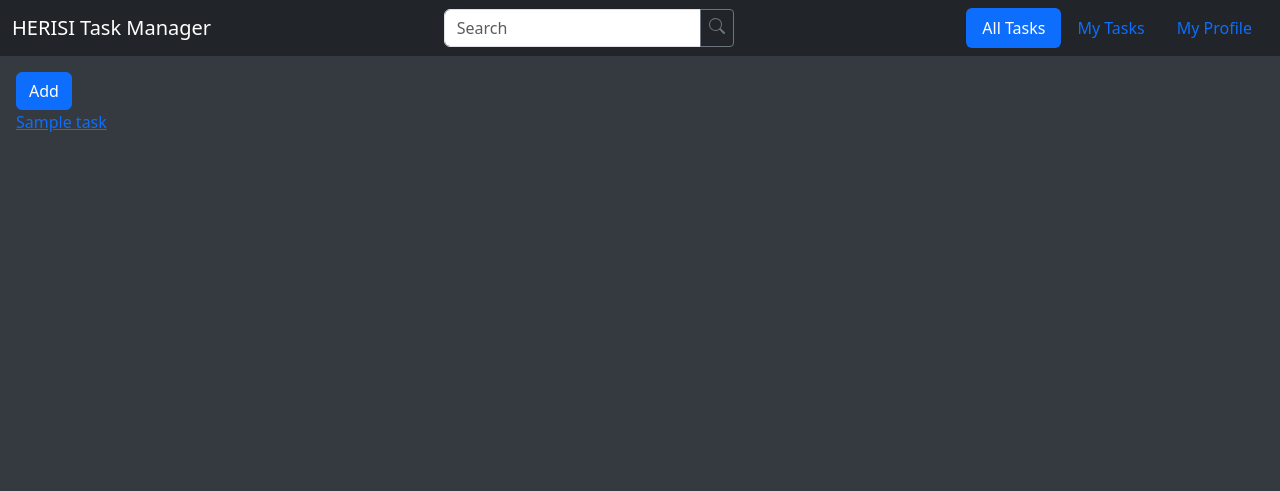
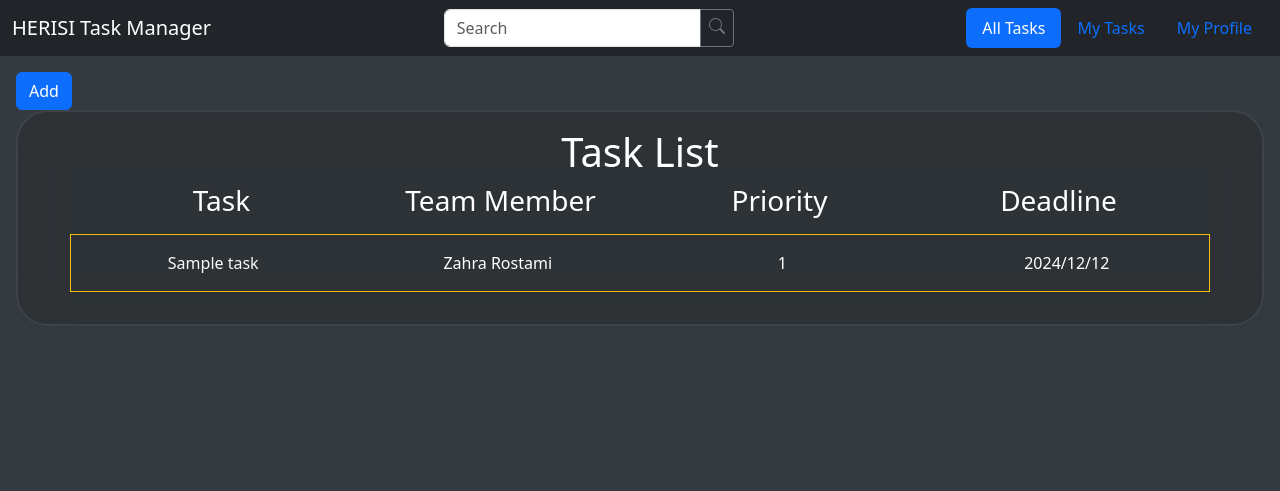
Before and after one commit to sadrayavar/djangoTemplate-taskManger, a Django app: page /myTasks/ in a window 1280 px wide. Shown: the top 491 px of the page. Run offline with Django 4.2, Linux system fonts and the light colour scheme; a user stored in the database is signed in; tables that the repository leaves empty hold one stand-in row (values such as "Sample post"); some libraries are stand-ins or nearby versions.

Commit message:
add: style to taskList

```diff
--- a/templates/Basic/styles.html
+++ b/templates/Basic/styles.html
@@ -16,4 +16,27 @@
   .content {
     flex: 1;
   }
+  .gradient-custom-2 {
+    /* fallback for old browsers */
+    background: #7e40f6;
+
+    /* Chrome 10-25, Safari 5.1-6 */
+    background: -webkit-linear-gradient(to right, rgba(126, 64, 246, 1), rgba(80, 139, 252, 1));
+
+    /* W3C, IE 10+/ Edge, Firefox 16+, Chrome 26+, Opera 12+, Safari 7+ */
+    background: linear-gradient(to right, rgba(126, 64, 246, 1), rgba(80, 139, 252, 1))
+  }
+  .mask-custom {
+    background: rgba(24, 24, 16, .2);
+    border-radius: 2em;
+    backdrop-filter: blur(25px);
+    border: 2px solid rgba(255, 255, 255, 0.05);
+    background-clip: padding-box;
+    box-shadow: 10px 10px 10px rgba(46, 54, 68, 0.03);
+  }
+
+  .row a{
+    text-decoration: none
+  }
+
 </style>
--- a/templates/Task/taskList.html
+++ b/templates/Task/taskList.html
@@ -8,8 +8,40 @@
             <div>Add</div>
         </a>
     </div>
-    {% for task in tasks %}
-        <a href="{% url "singleTask" task.id %}">{{ task.title }}</a>
-        <br>
-    {% endfor %}
+    <div class="showTasks mask-custom">
+        {% if count > 0 %}
+        <div class="text-center pt-3 pb-2">
+            <h1>Task List</h1>
+            <div class="container">
+                    <div class="d-flex justify-content-start">
+                        <div class="col h3">Task</div>
+                        <div class="col h3">Team Member</div>
+                        <div class="col h3">Priority</div>
+                        <div class="col h3">Deadline</div>
+                    </div>
+                    {% for task in tasks %}
+                    <div class="row text-center border border-warning d-flex justify-content-start pt-3 pb-3 mt-2">
+                            <div class="col">
+                                <a class="text-light" href="{% url "singleTask" task.id %}">{{ task.title }}</a>
+                            </div>
+                            <div class="col">
+                                Zahra Rostami
+                            </div>
+                            <div class="col">
+                                1
+                            </div>
+                            <div class="col">
+                                2024/12/12
+                            </div>
+                        </div>
+                        <br>
+                    {% endfor %}
+            </div>
+            {% else %}
+            <div class="text-center pt-3 pb-2">
+                <h1>Task List Is Empty</h1>
+            </div>
+            {% endif %}
+        </div>
+    </div>
 {% endblock content %}
```
